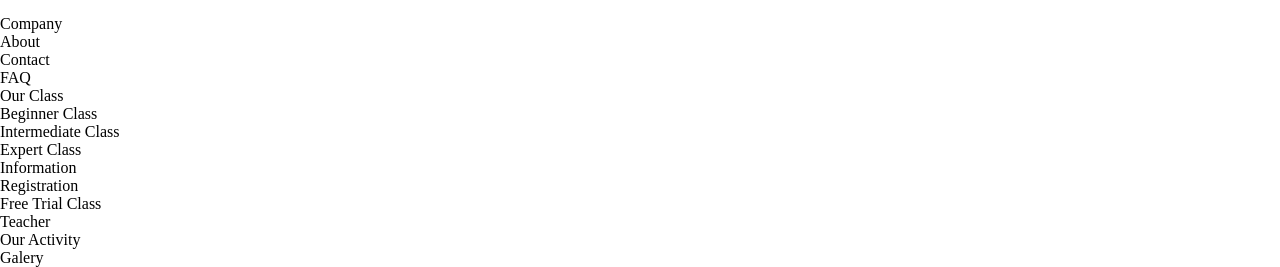
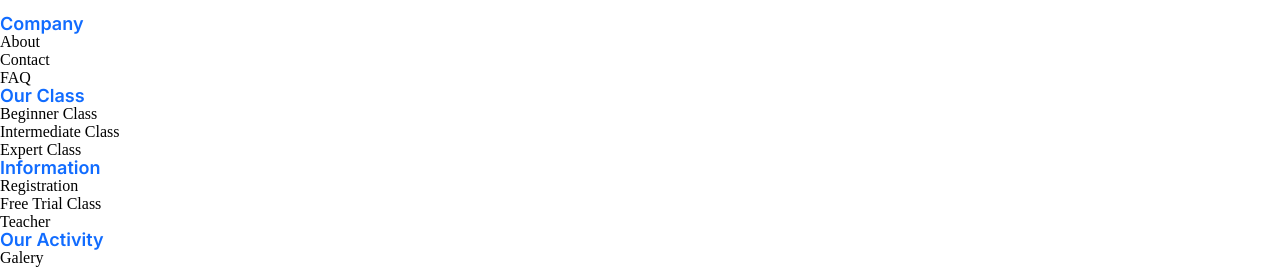
Before and after one commit to Lucaslmp77/Lucas-Mendes---Entrega-final---Landing-page, a plain HTML site: page index.html in a window 1280 px wide. Shown: the part 4424-4691 px from the top of the page. Drawn offline with Linux system fonts and the light colour scheme.

Commit message:
footer add estilo nas palavras do topo de cada coluna

```diff
--- a/style.css
+++ b/style.css
@@ -443,3 +443,12 @@ fieldset .campo {
 }
 
 /*Footer*/
+
+.rodapetopo {
+    font-family: 'Inter', sans-serif;
+    font-style: normal;
+    font-weight: 600;
+    font-size: 18px;
+    line-height: 18px;
+    color: #116CFF;
+}
```
